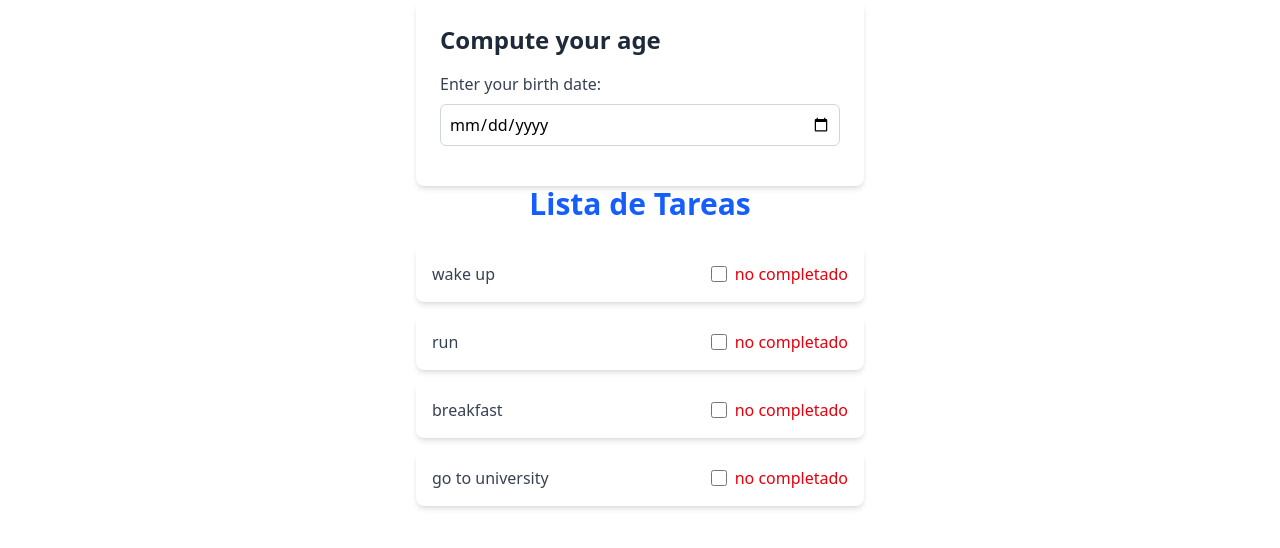
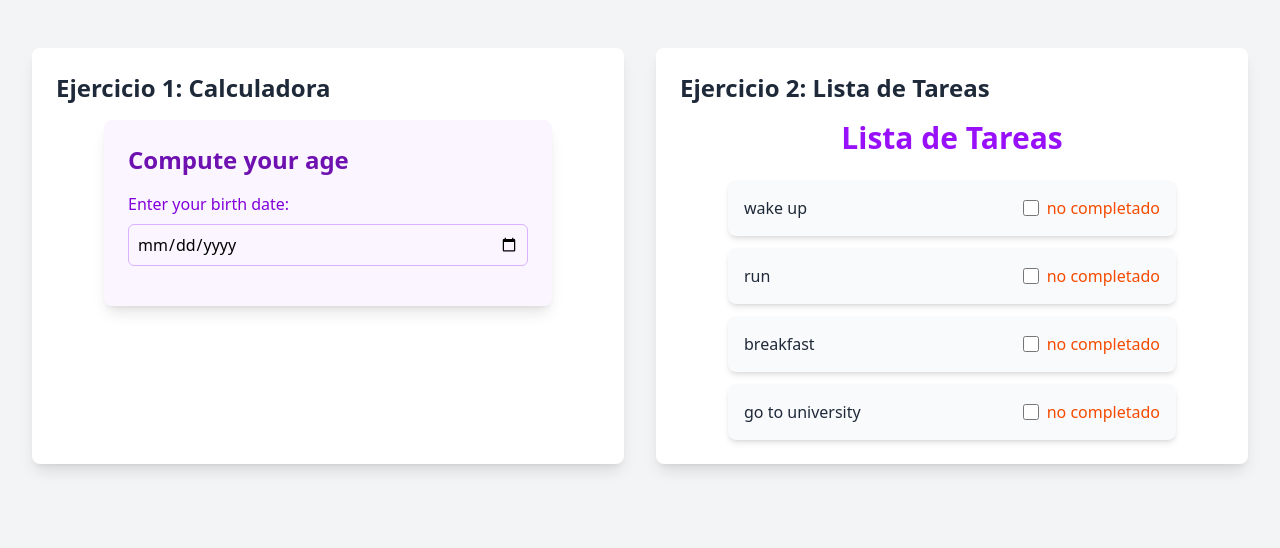
Before and after one commit to Zack-y11/first-vue-project, a Vue app: page / in a window 1280 px wide. Shown: the top 548 px of the page. Built offline with nearby package versions, Linux system fonts and the light colour scheme.

Commit message:
enhance UI layout and styling for calculator and task list components

```diff
--- a/src/App.vue
+++ b/src/App.vue
@@ -5,8 +5,23 @@ import calculadora from './components/calculadora.vue';
 </script>
 
 <template>
-  <calculadora/>
-  <tareas/>
+  <div>
+    <div class="min-h-screen bg-gray-100 py-12 px-4 sm:px-6 lg:px-8">
+      <div class="max-w-7xl mx-auto">
+        <div class="grid grid-cols-1 md:grid-cols-2 gap-8">
+          <div class="bg-white rounded-lg shadow-lg p-6 hover:shadow-xl transition duration-300">
+            <h2 class="text-2xl font-bold mb-4 text-gray-800">Ejercicio 1: Calculadora</h2>
+            <calculadora />
+          </div>
+
+          <div class="bg-white rounded-lg shadow-lg p-6 hover:shadow-xl transition duration-300">
+            <h2 class="text-2xl font-bold mb-4 text-gray-800">Ejercicio 2: Lista de Tareas</h2>
+            <tareas />
+          </div>
+        </div>
+      </div>
+    </div>
+  </div>
 </template>
 
 
--- a/src/components/Tareas.vue
+++ b/src/components/Tareas.vue
@@ -1,6 +1,7 @@
 <script setup>
 import { ref } from "vue";
 
+// Initial array of tasks with their properties
 const Listatareas = ref([
     { id: 1, task: "wake up", status: false },
     { id: 2, task: "run", status: false },
@@ -10,27 +11,35 @@ const Listatareas = ref([
 </script>
 
 <template>
-<h1 class="text-3xl font-bold text-center mb-6 text-blue-600">Lista de Tareas</h1>
+<!-- Main title -->
+<h1 class="text-3xl font-bold text-center mb-6 text-purple-600">Lista de Tareas</h1>
+
+<!-- Task list container -->
 <ul class="max-w-md mx-auto space-y-3">
+        <!-- Individual task item -->
         <li v-for="tarea in Listatareas"
                         :key="tarea.id"
-            class="flex items-center justify-between p-4 bg-white rounded-lg shadow-md">
-        <span class="text-gray-700">{{ tarea.task }}</span>
+                        class="flex items-center justify-between p-4 bg-gray-50 rounded-lg shadow-md hover:shadow-lg">
+                <!-- Task name -->
+                <span class="text-gray-800">{{ tarea.task }}</span>
+                <!-- Status controls container -->
                 <div class="flex items-center gap-2">
+                        <!-- Checkbox input -->
                         <label class="flex items-center">
                                 <input
                                         v-model="tarea.status"
                                         type="checkbox"
-                    class="w-4 h-4 text-blue-600 rounded focus:ring-blue-500"
+                                        class="w-4 h-4 text-purple-600 rounded focus:ring-purple-500"
                                 />
                         </label>
+                        <!-- Status text indicator -->
                         <span
                                 v-if="tarea.status"
-                class="text-green-600 font-medium"
+                                class="text-emerald-600 font-medium"
                         > completado</span>
                         <span
                                 v-else
-                class="text-red-600 font-medium"
+                                class="text-orange-600 font-medium"
                         > no completado</span>
                 </div>
         </li>
--- a/src/components/calculadora.vue
+++ b/src/components/calculadora.vue
@@ -1,20 +1,32 @@
 <script setup>
 import { ref, computed } from 'vue';
 
+// Get current date
 const actual = new Date();
+
+// Reactive reference for birth date input
 const birthDate = ref('');
+
+// Compute age based on birth date
 const age = computed(() => {
     if(!birthDate.value) return null;
     const birthDateObj = new Date(birthDate.value);
+
+    // Check if date is in the future
     if(birthDateObj > actual) return 'Invalid date';
 
+    // Calculate age in years
     let years = actual.getFullYear() - birthDateObj.getFullYear();
+
+    // Adjust age if birthday hasn't occurred this year
     const monthDiff = actual.getMonth() - birthDateObj.getMonth();
     if(monthDiff < 0 || (monthDiff === 0 && actual.getDate() < birthDateObj.getDate())) {
         years--;
     }
     return years;
 });
+
+// Determine if person is adult (18 or older)
 const isAdult = computed(() => {
     if (typeof age.value === 'number') {
         return age.value >= 18;
@@ -24,30 +36,30 @@ const isAdult = computed(() => {
 </script>
 
 <template>
-<div class="max-w-md mx-auto p-6 bg-white rounded-lg shadow-md">
-    <h1 class="text-2xl font-bold text-gray-800 mb-4">Compute your age</h1>
+<div class="max-w-md mx-auto p-6 bg-purple-50 rounded-lg shadow-lg">
+    <h1 class="text-2xl font-bold text-purple-800 mb-4">Compute your age</h1>
     <form class="space-y-4">
         <div class="mb-4">
-            <label class="block text-gray-700 mb-2">Enter your birth date:</label>
+            <label class="block text-purple-700 mb-2">Enter your birth date:</label>
             <input
                 v-model="birthDate"
                 type="date"
                 name="fecha_user"
-                class="w-full p-2 border border-gray-300 rounded-md focus:ring-2 focus:ring-blue-500 focus:border-blue-500"
+                class="w-full p-2 border border-purple-300 rounded-md focus:ring-2 focus:ring-purple-500 focus:border-purple-500"
             />
         </div>
 
-        <div v-if="birthDate" class="mt-4 p-4 bg-gray-100 rounded-lg">
+        <div v-if="birthDate" class="mt-4 p-4 bg-purple-100 rounded-lg">
             <p class="text-lg">
                 <span class="font-semibold">Your age: </span>
-                <span v-if="age !== null && age !== 'Invalid date'" class="text-blue-600 font-bold">{{ age }} years</span>
-                <span v-else-if="age === 'Invalid date'" class="text-red-600">Future dates are not valid</span>
+                <span v-if="age !== null && age !== 'Invalid date'" class="text-indigo-600 font-bold">{{ age }} years</span>
+                <span v-else-if="age === 'Invalid date'" class="text-pink-600">Future dates are not valid</span>
             </p>
 
-            <p v-if="isAdult === true" class="mt-2 text-green-600 font-medium">
+            <p v-if="isAdult === true" class="mt-2 text-emerald-600 font-medium">
                 Eres mayor de edad
             </p>
-            <p v-else-if="isAdult === false" class="mt-2 text-orange-600 font-medium">
+            <p v-else-if="isAdult === false" class="mt-2 text-amber-600 font-medium">
                 Eres menor de edad
             </p>
         </div>
```
Lines whose indentation alone changed are shown as unchanged.
